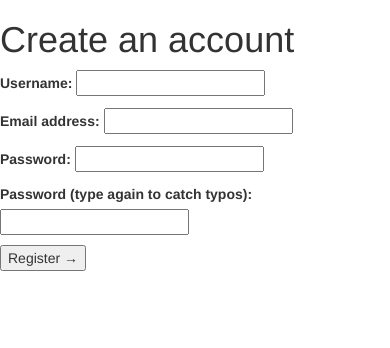
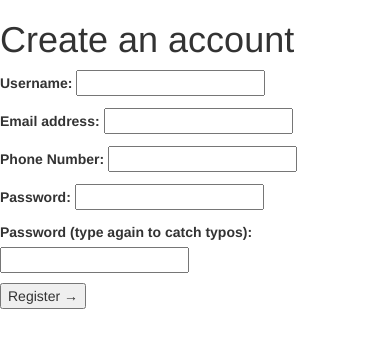
Before and after one commit to michellehyu/BTdUbs, a Django app: template mc_site/BTdUbs/templates/registration/registration_form.html in a window 390 px wide. Shown: the top 348 px of the page. Run offline with Django 3.2, Linux system fonts and the light colour scheme; the template is opened without the code that fills it, so the values that code supplies are empty, except form fields; tables that the repository leaves empty hold one stand-in row (values such as "Sample post"); form fields are guessed from the names that the template uses; some libraries are stand-ins or nearby versions.

Commit message:
attempt at adding phone to registration form

```diff
--- a/mc_site/BTdUbs/templates/registration/registration_form.html
+++ b/mc_site/BTdUbs/templates/registration/registration_form.html
@@ -25,6 +25,13 @@
         <p class="errors">{{ form.email.errors.as_text }}</p>
       {% endif %}
       {{ form.email }}
+    </p>
+    <p>
+      <label for="id_phone">Phone Number:</label>
+      {% if form.phone.errors %}
+        <p class="errors">{{ form.phone.errors.as_text }}</p>
+      {% endif %}
+      {{ form.phone }}
     </p>
     <p>
       <label for="id_password1">Password:</label>
```
Also changed, not shown: mc_site/BTdUbs/forms.py (added, +21 -0 lines).
